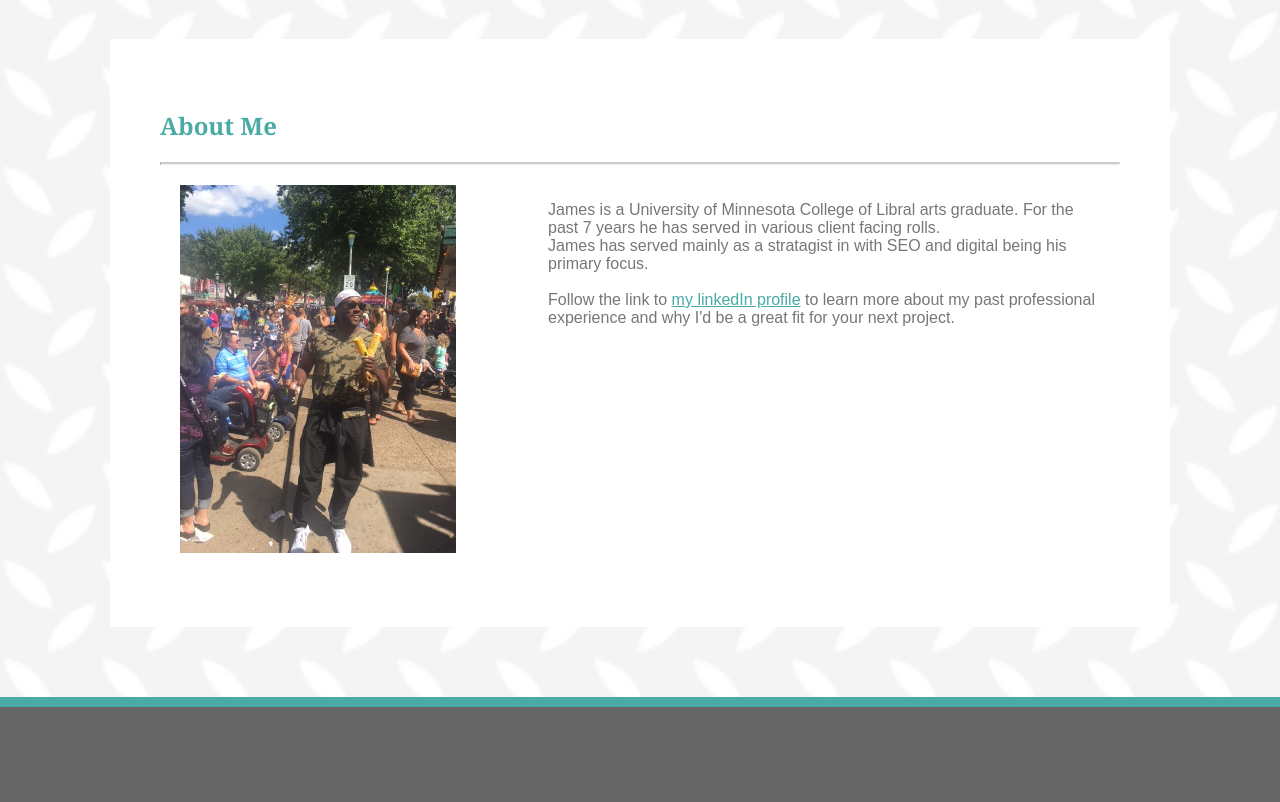
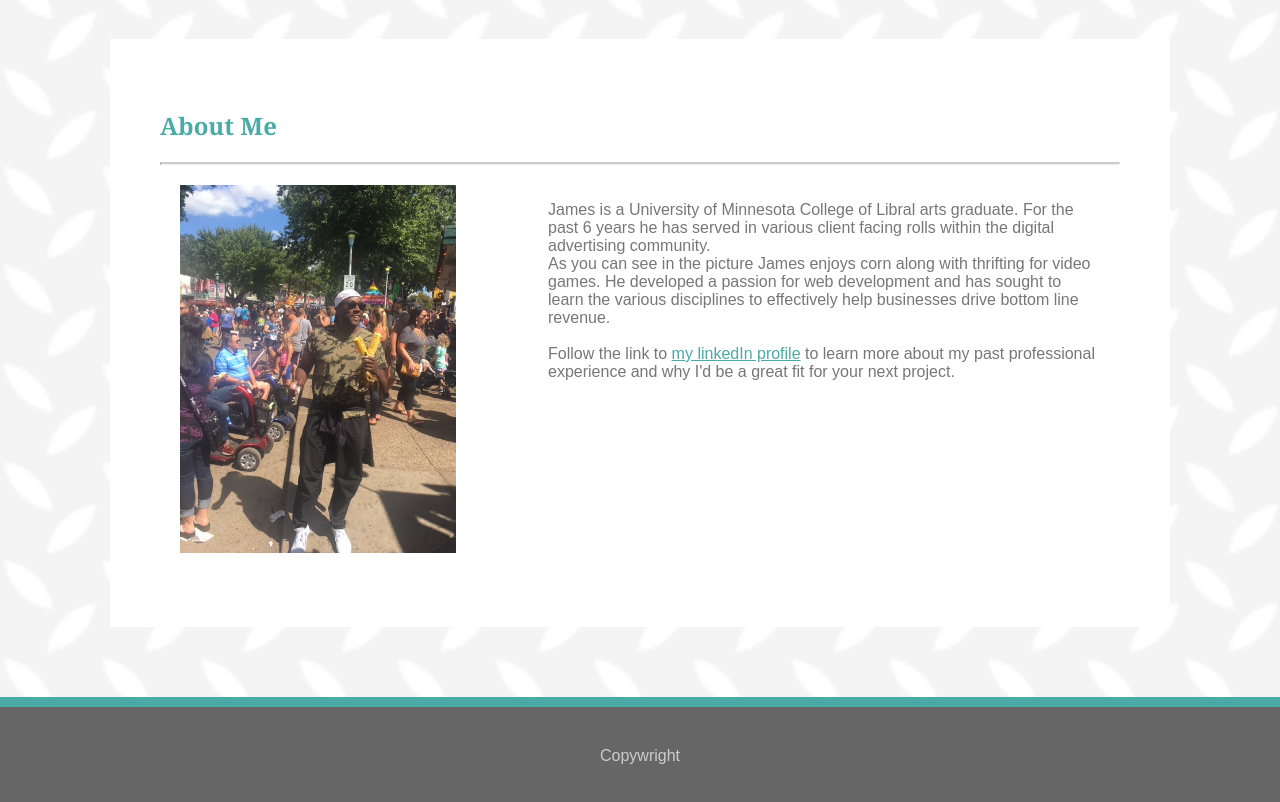
Before and after one commit to jamescaples/Caples_Portfolio, a plain HTML site: page index.html in a window 1280 px wide. Shown: the part 132-934 px from the top of the page. Drawn offline with Linux system fonts and the light colour scheme; files whose address does not match are found by name.

Commit message:
Add files via upload

```diff
--- a/index.html
+++ b/index.html
@@ -29,8 +29,10 @@
                 <hr>
                 <div id="main">
                     <img id="imgMain" src="assets\images\james_profile.JPG" alt="james">
-                    <p> James is a University of Minnesota College of Libral arts graduate. For the past 7 years he has served in various client facing rolls.
-                                                <br> James has served mainly as a stratagist in with SEO and digital being his primary focus.
+                    <p> James is a University of Minnesota College of Libral arts graduate. For the past 6 years he has served in various client facing rolls within the digital advertising community.
+
+                        <br>
+                        As you can see in the picture James enjoys corn along with thrifting for video games. He developed a passion for web development and has sought to learn the various disciplines to effectively help businesses drive bottom line revenue.
                         <br>
                         <br>
                         Follow the link to <a style="color: #4aaaa5" href=https://www.linkedin.com/in/jamescaples/> my linkedIn profile</a> to learn more about my past professional experience and why I'd be a great fit for your next project.
@@ -40,7 +42,7 @@
 
    <div>       <div class="push"></div>
     </div>
-    <footer class="footer"></footer>
+    <footer class="footer">Copywright</footer>
 </div>
 
 
```
